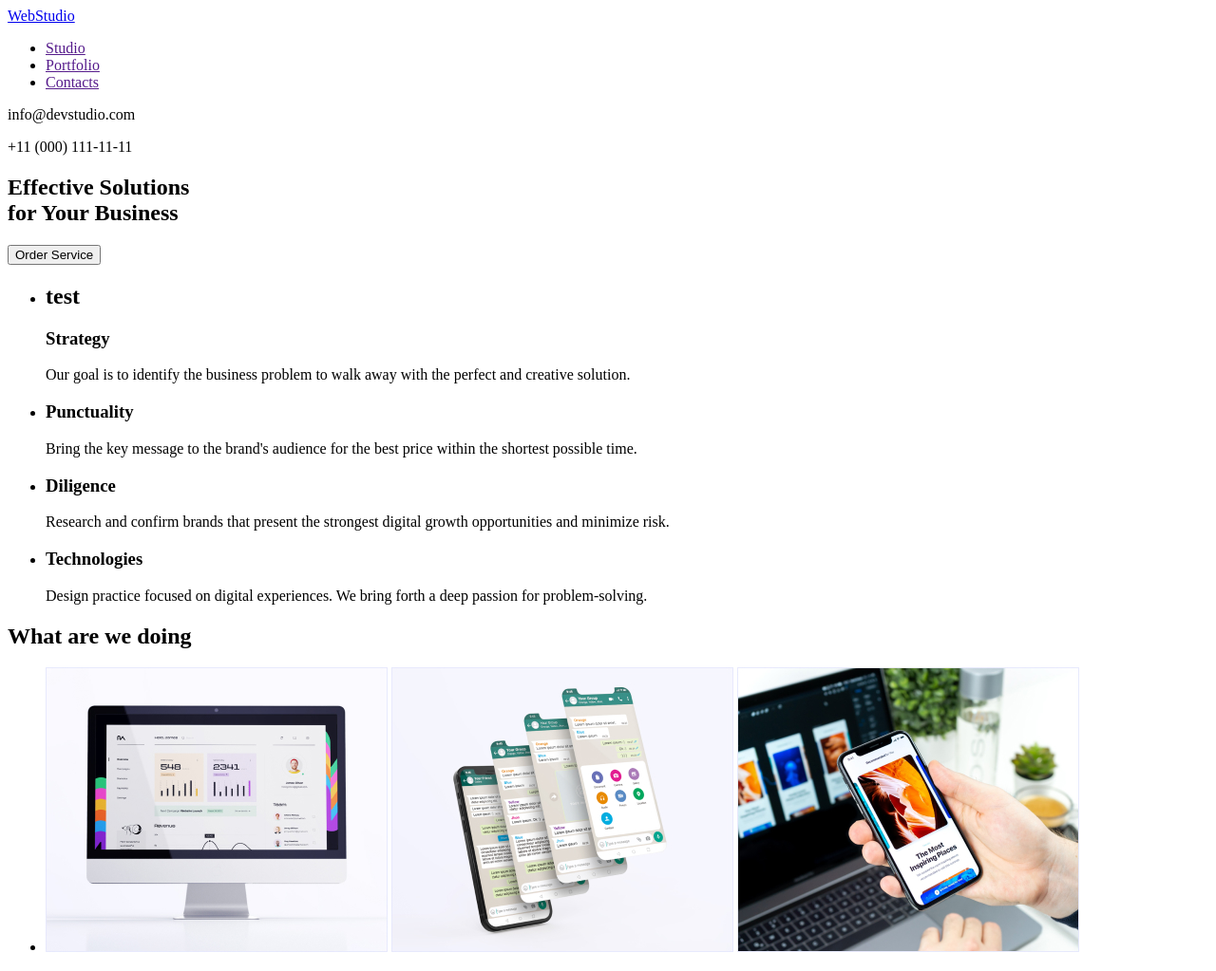
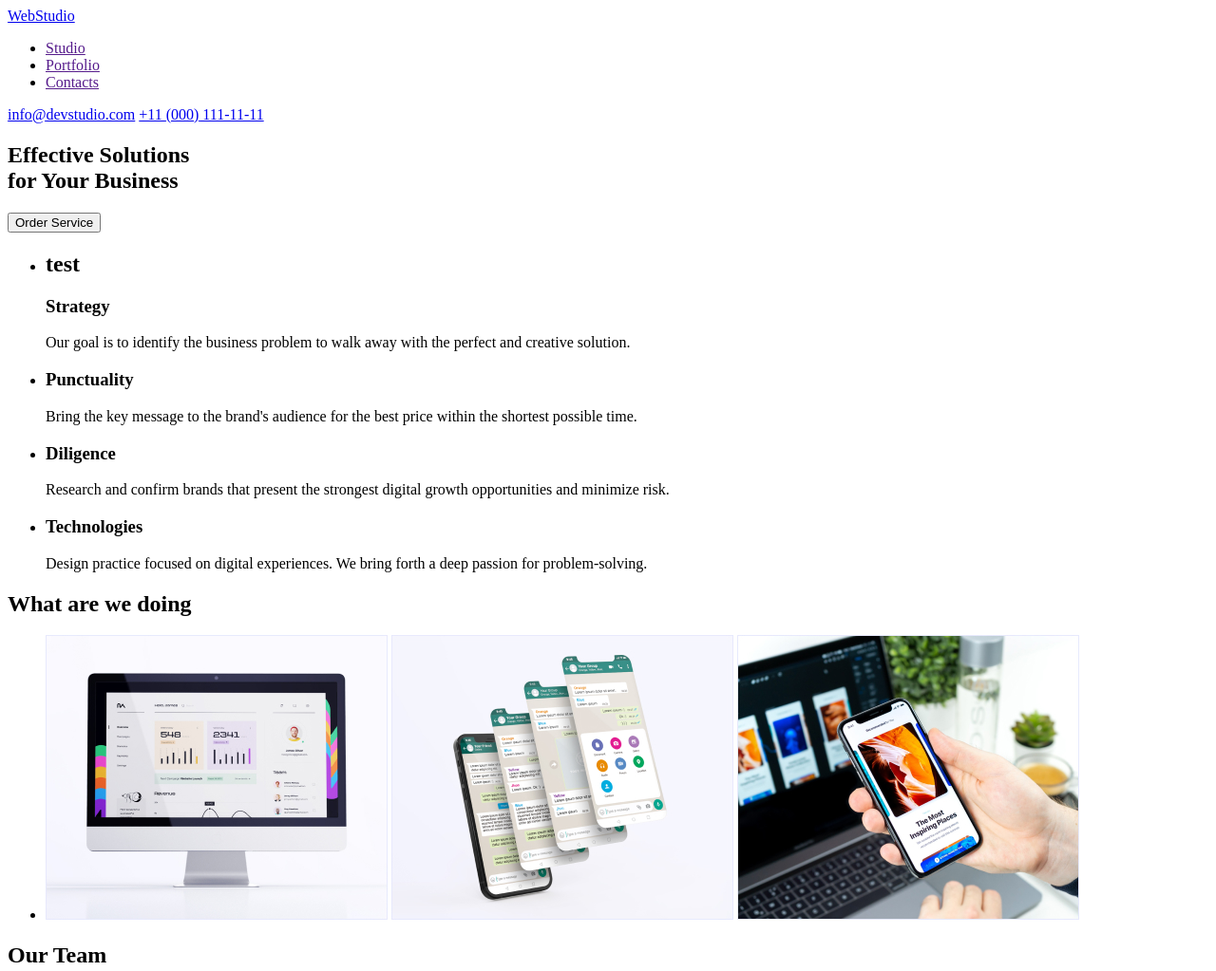
Before and after one commit to SHOBUT/goit-home-work-001, a plain HTML site: page index.html in a window 1280 px wide. Shown: the top 1023 px of the page at 95% size. Drawn offline with Linux system fonts and the light colour scheme.

Commit message:
Update index.html

```diff
--- a/index.html
+++ b/index.html
@@ -15,8 +15,8 @@
           <li><a href="">Contacts</a></li>
         </ul>
       </nav>
-      <p>info@devstudio.com</p>
-      <p>+11 (000) 111-11-11</p>
+      <a href="mailto:info@devstudio.com">info@devstudio.com</a>
+      <a href="tel:+110001111111">+11 (000) 111-11-11</a>
     </header>
     <main>
       <div>
```
